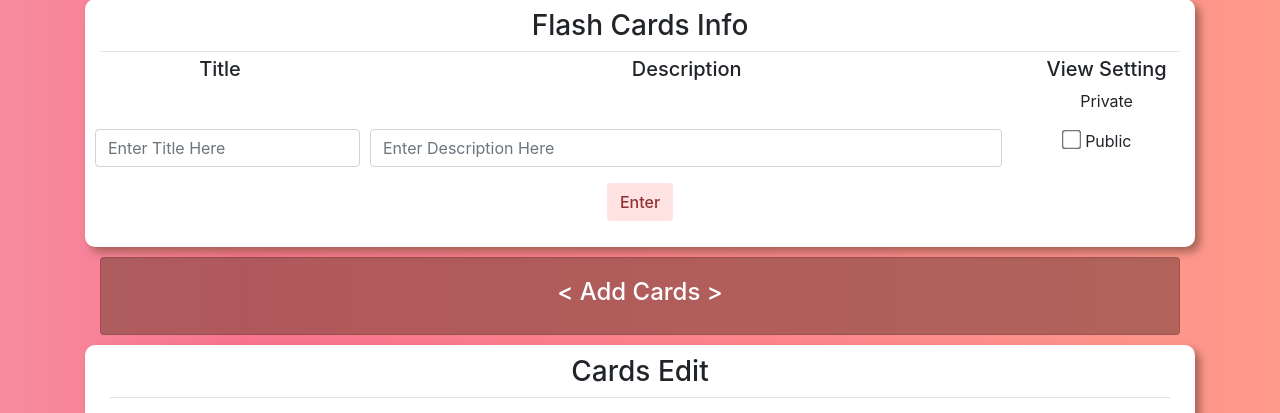
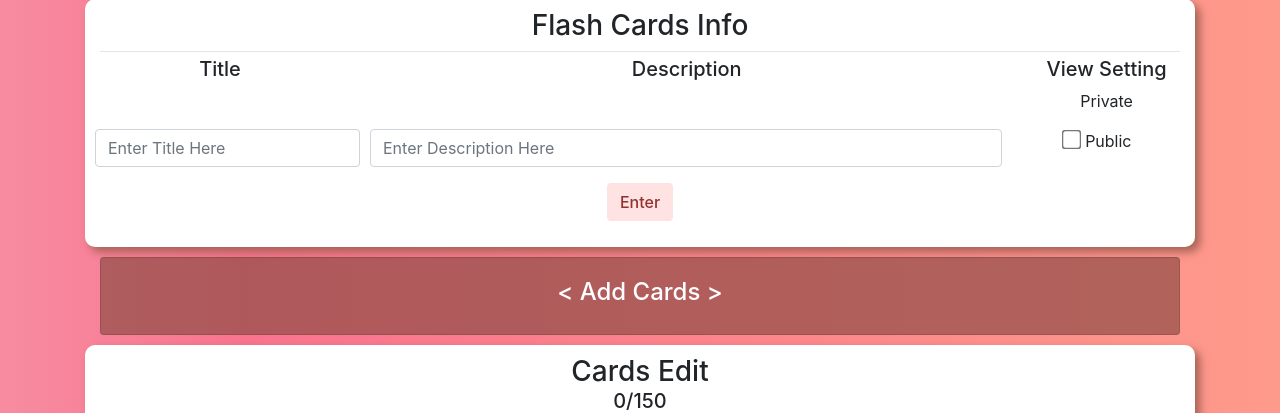
Before and after one commit to 1HectorAC/FlashCardHelper, a Flask app: template templates/editCardsList.html in a window 1280 px wide. Shown: the part 247-660 px from the top of the page. Run offline with Flask 2, Linux system fonts and the light colour scheme; the template is opened without the code that fills it, so the values that code supplies are empty; some libraries are stand-ins or nearby versions.

Commit message:
Added limit check for cards in models.py, Display of total cards,  in editCardsList.htmlnd error display in scripts.js when making boxes.

```diff
--- a/static/js/scripts.js
+++ b/static/js/scripts.js
@@ -217,6 +217,7 @@ function GenerateBoxes() {
         card.append(answerPart)
         $('#questionSection').append(card)
     }
+    $('#questionSection').append('<p class="error error--hidden" style="color:rgb(255, 177, 177)"></p>')
     $('#questionSection').append('<input type="submit" value="Enter" class="btn lPinkButton" style="margin-top:10px"></input>')
     $('#questionSection').show()
 }
--- a/templates/editCardsList.html
+++ b/templates/editCardsList.html
@@ -89,7 +89,8 @@
 
 <!-- Section to edit individual cards-->
 <div class="whitePanel text-center" style="padding:10px; margin-bottom: 10px;">
-    <h3>Cards Edit</h3>
+    <h3 style="margin-bottom:0px">Cards Edit</h3>
+    <h5 style="margin:0px">{{cards.cards|length}}/150</h5>
     <div class="container">
         <table class="table table-striped">
             <thead>
```
Also changed, not shown: user/models.py (+6 -1 lines).
